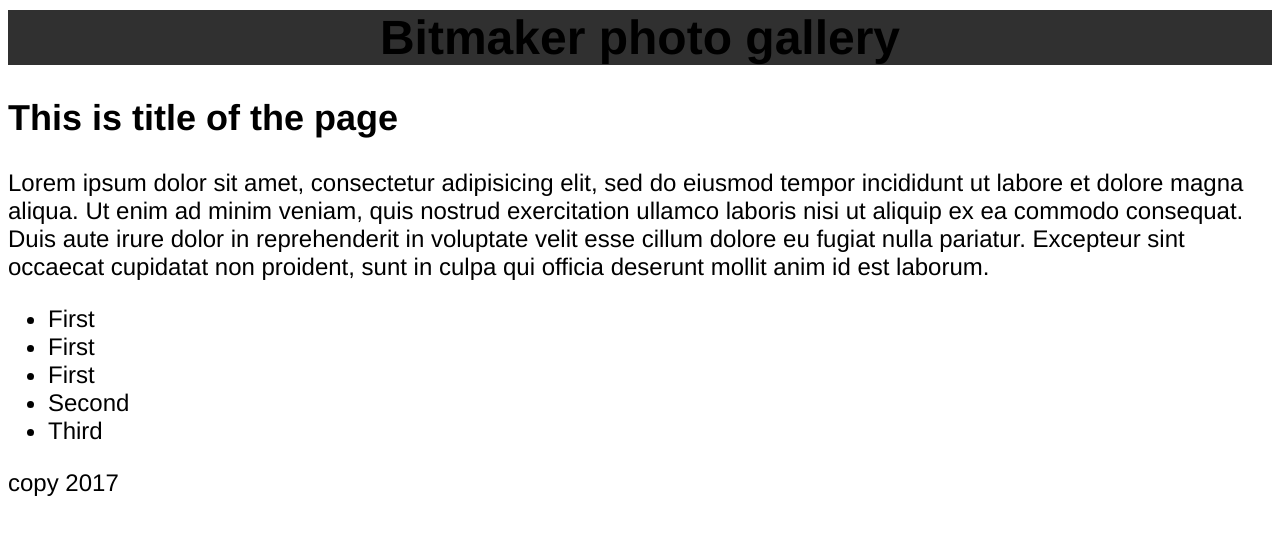
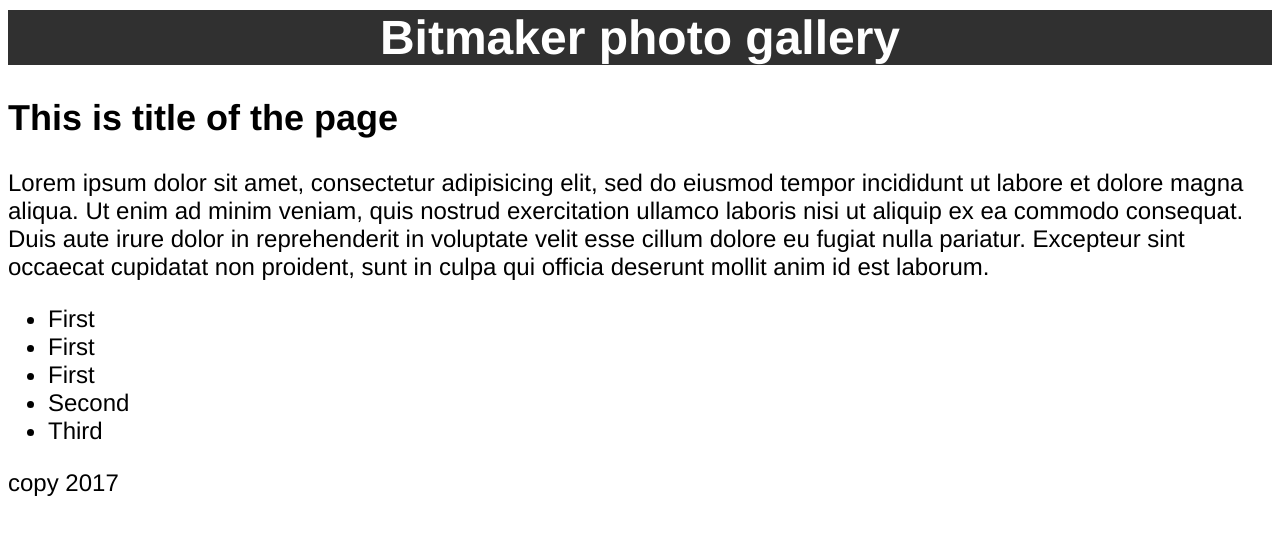
Before and after one commit to bradtacs/css-display-layout, a plain HTML site: page index.html in a window 1280 px wide. Drawn offline with Linux system fonts and the light colour scheme.

Commit message:
header done CSS

```diff
--- a/css/styles.css
+++ b/css/styles.css
@@ -1,6 +1,6 @@
 H1 {
 
-  font:WHITE;
+  color: #fff;
   background-color: #303030;
   text-align: center;
   margin-top: 10px;
```
